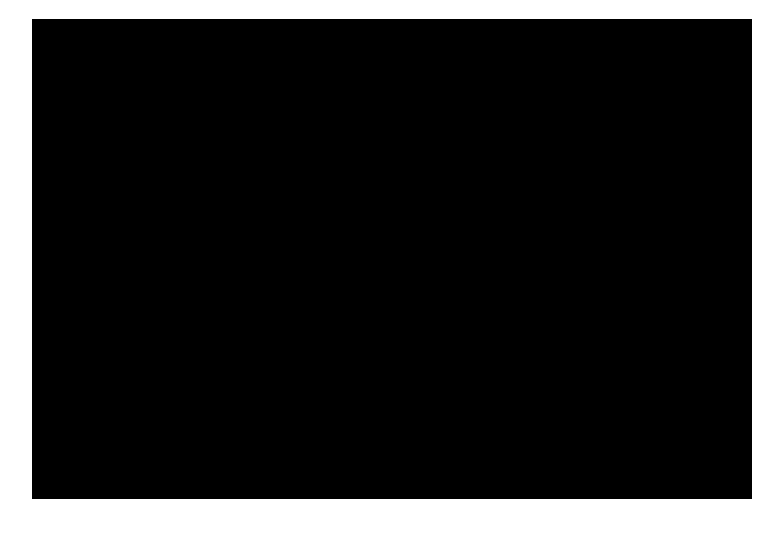
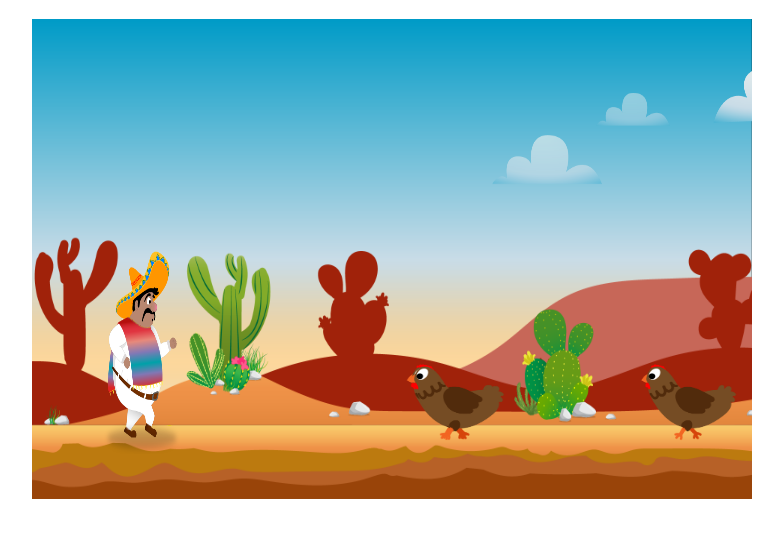
Before and after one commit to niels-2005/el-pollo-loco, a plain HTML site: page index.html in a window 1280 px wide. Shown: the part 69-606 px from the top of the page, without its empty margins (248-1031 px from the left). Drawn offline with Linux system fonts and the light colour scheme; animation ran at ten frames a second.

Commit message:
added Classes (Design Canvas)

```diff
--- /dev/null
+++ b/classes/background-object.class.js
@@ -0,0 +1,9 @@
+class BackgroundObject extends MovableObject {
+    width = 720;
+    height = 480;
+    constructor(imagePath, x) {
+        super().loadImage(imagePath);
+        this.x = x;
+        this.y = 480 - this.height; // 480 = canvas height
+    }
+}
--- /dev/null
+++ b/classes/character.class.js
@@ -0,0 +1,11 @@
+class Character extends MovableObject {
+    height = 330;
+    y = 105;
+    x = 60;
+
+    constructor() {
+        super().loadImage('img/2_character_pepe/2_walk/W-21.png');
+    }
+
+    jump() {}
+}
--- /dev/null
+++ b/classes/chicken.class.js
@@ -0,0 +1,9 @@
+class Chicken extends MovableObject {
+    height = 90;
+    y = 340;
+    constructor() {
+        super().loadImage('img/3_enemies_chicken/chicken_normal/1_walk/1_w.png');
+
+        this.x = 350 + Math.random() * 300; // Zahl der X Achse zwischen 350 & 650 ( Chickenplatzierung )
+    }
+}
--- /dev/null
+++ b/classes/cloud.class.js
@@ -0,0 +1,11 @@
+class Cloud extends MovableObject {
+    y = 20;
+    width = 400;
+    height = 350;
+
+    constructor() {
+        super().loadImage('img/5_background/layers/4_clouds/1.png');
+
+        this.x = Math.random() * 500; // Zahl der x-Achse zwischen 0 und 500
+    }
+}
--- /dev/null
+++ b/classes/moveable-object.class.js
@@ -0,0 +1,16 @@
+class MovableObject {
+    x = 120;
+    y = 200;
+    img;
+    height = 150;
+    width = 100;
+
+    loadImage(path) {
+        this.img = new Image();
+        this.img.src = path;
+    }
+
+    moveRight() {}
+
+    moveLeft() {}
+}
--- /dev/null
+++ b/classes/world.class.js
@@ -0,0 +1,47 @@
+class World {
+    character = new Character();
+    enemies = [new Chicken(), new Chicken(), new Chicken()];
+    clouds = [new Cloud()];
+    backgroundObjects = [
+        new BackgroundObject('img/5_background/layers/air.png', 0),
+        new BackgroundObject('img/5_background/layers/3_third_layer/1.png', 0),
+        new BackgroundObject('img/5_background/layers/2_second_layer/1.png', 0),
+        new BackgroundObject('img/5_background/layers/1_first_layer/1.png', 0),
+    ];
+    canvas;
+    ctx;
+
+    constructor(canvas) {
+        this.ctx = canvas.getContext('2d');
+        this.canvas = canvas; // this.canvas = canvas (index.html)
+        this.draw();
+    }
+
+    draw() {
+        this.ctx.clearRect(0, 0, this.canvas.width, this.canvas.height); // cleart bei jedem zeichnen das canvas
+
+        // moveable Objects zeichnen
+        this.addObjectsToMap(this.backgroundObjects);
+        this.addObjectsToMap(this.clouds);
+        this.addToMap(this.character);
+        this.addObjectsToMap(this.enemies);
+
+        // function für fps (je nach Grafikkarte)
+        let self = this;
+        requestAnimationFrame(function () {
+            self.draw();
+        });
+    }
+
+    // Hilfsfunktion für Objects, führt addToMap auf, die das bestimmte Image zeichnet
+    addObjectsToMap(objects) {
+        objects.forEach((o) => {
+            this.addToMap(o);
+        });
+    }
+
+    // hilfsfunktion um Images zu zeichnen
+    addToMap(mo) {
+        this.ctx.drawImage(mo.img, mo.x, mo.y, mo.width, mo.height);
+    }
+}
--- a/index.html
+++ b/index.html
@@ -6,11 +6,17 @@
         <meta name="viewport" content="width=device-width, initial-scale=1.0" />
         <title>El Pollo Loco</title>
         <link rel="stylesheet" href="style.css" />
+        <script src="./classes/moveable-object.class.js"></script>
+        <script src="./classes/character.class.js"></script>
+        <script src="./classes/chicken.class.js"></script>
+        <script src="./classes/cloud.class.js"></script>
+        <script src="./classes/world.class.js"></script>
+        <script src="./classes/background-object.class.js"></script>
         <script src="./js/game.js"></script>
     </head>
-    <body>
+    <body onload="init()">
         <h1>El Pollo Loco</h1>
 
-        <canvas width="720" height="480"></canvas>
+        <canvas id="canvas" width="720" height="480"></canvas>
     </body>
 </html>
--- a/js/game.js
+++ b/js/game.js
@@ -0,0 +1,9 @@
+let canvas;
+let world;
+
+function init() {
+    canvas = document.getElementById('canvas');
+    world = new World(canvas);
+
+    console.log('My Character is', world.character);
+}
```
